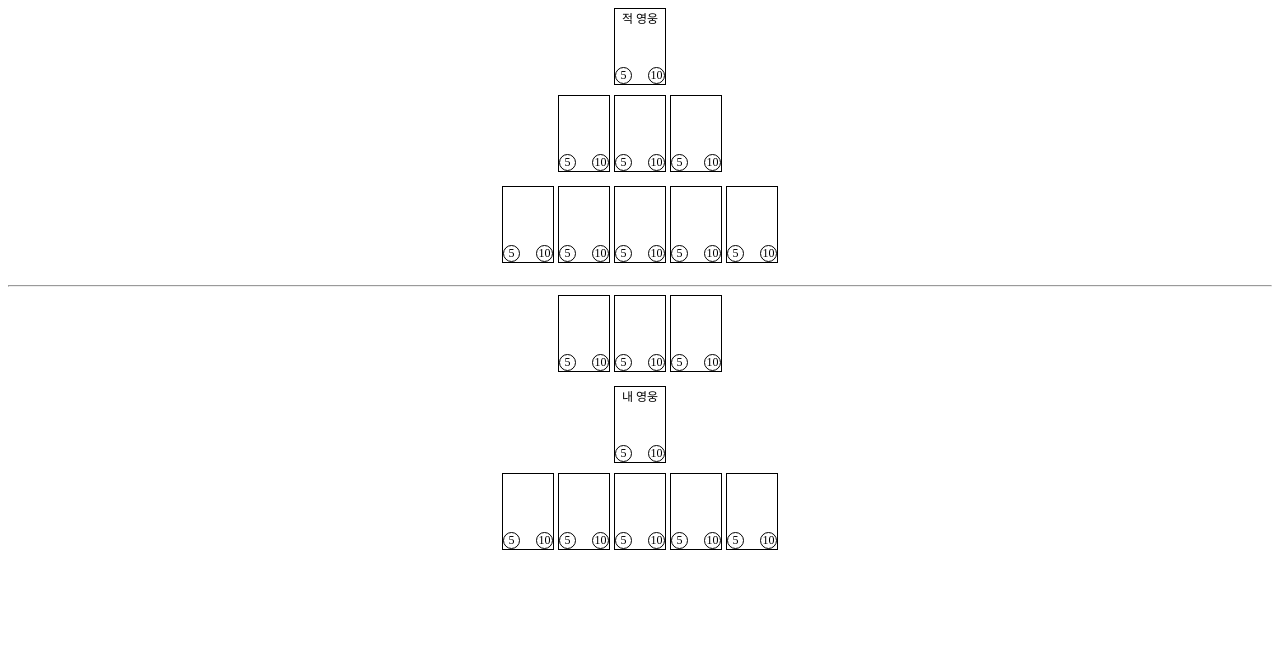
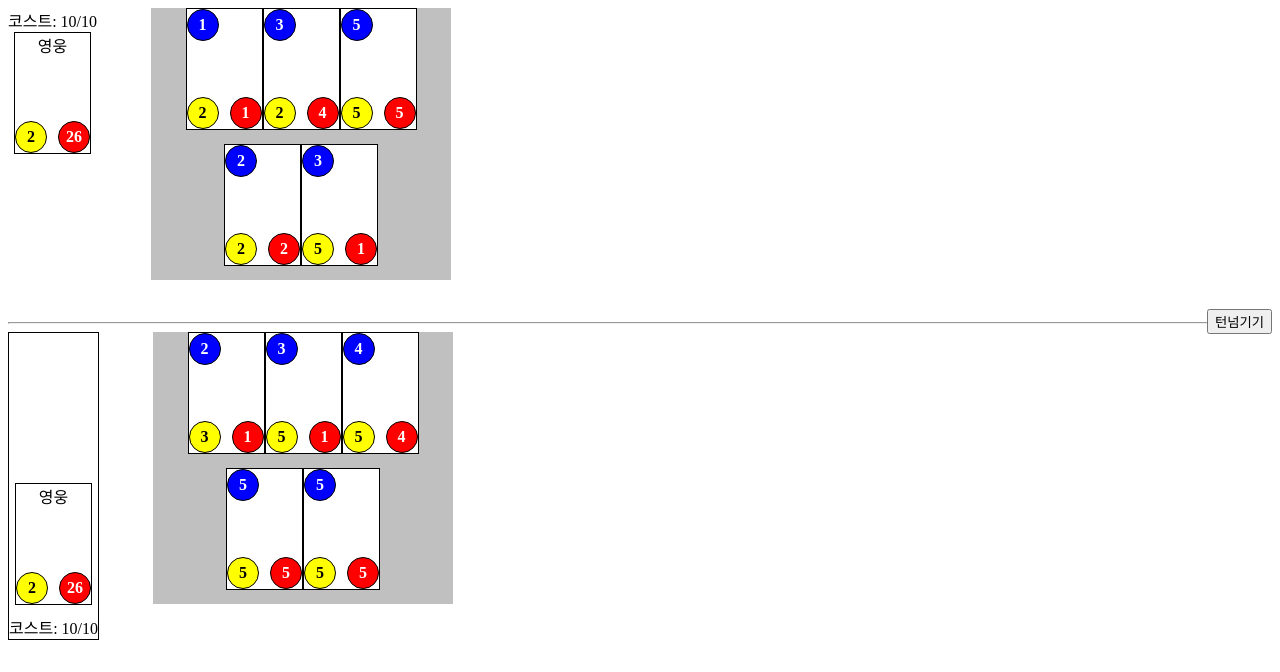
Before and after one commit to ohjooyeong/webgamejs, a plain HTML site: page JasStone/index.html in a window 1280 px wide. Drawn offline with Linux system fonts and the light colour scheme.

Commit message:
JasStone half func done

```diff
--- a/JasStone/index.html
+++ b/JasStone/index.html
@@ -8,6 +8,19 @@
     <style>
         #my,
         #rival {
+            display: inline-block;
+            vertical-align: top;
+            margin-right: 50px;
+        }
+        .turn {
+            border: 1px solid black;
+        }
+        #my-deck,
+        #rival-deck {
+            display: inline-block;
+            vertical-align: top;
+            width: 300px;
+            background: silver;
         }
         #rival-deck,
         #rival-hero,
@@ -18,126 +31,82 @@
             text-align: center;
         }
         .card {
-            width: 50px;
-            height: 75px;
+            width: 75px;
+            height: 120px;
             display: inline-block;
             position: relative;
             border: 1px solid black;
             margin-bottom: 10px;
+            background: white;
         }
         .card-name {
             text-align: center;
-            font-size: 12px;
+            font-size: 14px;
         }
         .card-att,
-        .card-hp {
+        .card-hp,
+        .card-cost {
             text-align: center;
-            font-size: 12px;
-            width: 15px;
-            height: 15px;
+            font-weight: bold;
+            font-size: 16px;
+            line-height: 30px;
+            width: 30px;
+            height: 30px;
             border-radius: 50%;
             display: inline-block;
             position: absolute;
             bottom: 0;
             border: 1px solid black;
         }
+        .card-cost {
+            bottom: auto;
+            top: 0;
+            left: 0;
+            color: white;
+            background-color: blue;
+        }
         .card-att {
             left: 0;
+            background-color: yellow;
         }
         .card-hp {
             right: 0;
+            background-color: red;
+            color: white;
+        }
+        .card-hidden {
+            display: none;
+        }
+        #turn-btn {
+            float: right;
+            position: relative;
+            top: -23px;
         }
     </style>
     <body>
         <div id="rival">
-            <div id="rival-deck">
-                <div class="card">
-                    <div class="card-name">적 영웅</div>
-                    <div class="card-att">5</div>
-                    <div class="card-hp">10</div>
-                </div>
-            </div>
-            <div id="rival-deck">
-                <div class="card">
-                    <div class="card-att">5</div>
-                    <div class="card-hp">10</div>
-                </div>
-                <div class="card">
-                    <div class="card-att">5</div>
-                    <div class="card-hp">10</div>
-                </div>
-                <div class="card">
-                    <div class="card-att">5</div>
-                    <div class="card-hp">10</div>
-                </div>
-            </div>
+            <div>코스트: <span id="rival-cost">10</span>/<span>10</span></div>
+            <div id="rival-hero"></div>
+            <div id="rival-cards" style="height: 150px;"></div>
         </div>
         <div id="rival-deck">
-            <div class="card">
-                <div class="card-att">5</div>
-                <div class="card-hp">10</div>
-            </div>
-            <div class="card">
-                <div class="card-att">5</div>
-                <div class="card-hp">10</div>
-            </div>
-            <div class="card">
-                <div class="card-att">5</div>
-                <div class="card-hp">10</div>
-            </div>
-            <div class="card">
-                <div class="card-att">5</div>
-                <div class="card-hp">10</div>
-            </div>
-            <div class="card">
-                <div class="card-att">5</div>
-                <div class="card-hp">10</div>
-            </div>
+            <div>덱</div>
         </div>
         <hr />
-        <div id="my">
-            <div id="my-cards">
-                <div class="card">
-                    <div class="card-att">5</div>
-                    <div class="card-hp">10</div>
-                </div>
-                <div class="card">
-                    <div class="card-att">5</div>
-                    <div class="card-hp">10</div>
-                </div>
-                <div class="card">
-                    <div class="card-att">5</div>
-                    <div class="card-hp">10</div>
-                </div>
-            </div>
-            <div id="my-hero">
-                <div class="card">
-                    <div class="card-name">내 영웅</div>
-                    <div class="card-att">5</div>
-                    <div class="card-hp">10</div>
-                </div>
-            </div>
+        <button id="turn-btn">턴넘기기</button>
+        <div id="my" class="turn">
+            <div id="my-cards" style="height: 150px;"></div>
+            <div id="my-hero"></div>
+            <div>코스트: <span id="my-cost">10</span>/<span>10</span></div>
         </div>
         <div id="my-deck">
+            <div>덱</div>
+        </div>
+        <div class="card-hidden">
             <div class="card">
-                <div class="card-att">5</div>
-                <div class="card-hp">10</div>
-            </div>
-            <div class="card">
-                <div class="card-att">5</div>
-                <div class="card-hp">10</div>
-            </div>
-            <div class="card">
-                <div class="card-att">5</div>
-                <div class="card-hp">10</div>
-            </div>
-            <div class="card">
-                <div class="card-att">5</div>
-                <div class="card-hp">10</div>
-            </div>
-            <div class="card">
-                <div class="card-att">5</div>
-                <div class="card-hp">10</div>
+                <div class="card-cost"></div>
+                <div class="card-att"></div>
+                <div class="card-hp"></div>
             </div>
         </div>
         <script src="jasStone.js"></script>
--- a/JasStone/jasStone.js
+++ b/JasStone/jasStone.js
@@ -0,0 +1,154 @@
+var 상대 = {
+    영웅: document.querySelector("#rival-hero"),
+    덱: document.querySelector("#rival-deck"),
+    필드: document.querySelector("#rival-cards"),
+    코스트: document.querySelector("#rival-cost"),
+    덱data: [],
+    영웅data: [],
+    필드data: [],
+};
+
+var 나 = {
+    영웅: document.querySelector("#my-hero"),
+    덱: document.querySelector("#my-deck"),
+    필드: document.querySelector("#my-cards"),
+    코스트: document.querySelector("#my-cost"),
+    덱data: [],
+    영웅data: [],
+    필드data: [],
+};
+
+var 턴 = true;
+var 턴버튼 = document.querySelector("#turn-btn");
+
+function 카드돔연결(데이터, 돔, 영웅) {
+    var 카드 = document.querySelector(".card-hidden .card").cloneNode(true);
+    카드.querySelector(".card-cost").textContent = 데이터.cost;
+    카드.querySelector(".card-att").textContent = 데이터.att;
+    카드.querySelector(".card-hp").textContent = 데이터.hp;
+    if (영웅) {
+        카드.querySelector(".card-cost").style.display = "none";
+        var 이름 = document.createElement("div");
+        이름.textContent = "영웅";
+        데이터.field = true;
+        카드.appendChild(이름);
+    }
+    카드.addEventListener("click", function (card) {
+        if (턴) {
+            // 내 턴이면 카드를 뽑고
+            if (!데이터.mine || 데이터.field) {
+                //상대 카드거나 필드에 있으면
+                return;
+            }
+            var 현재코스트 = Number(나.코스트.textContent);
+            if (현재코스트 < 데이터.cost) {
+                return;
+            }
+            var idx = 나.덱data.indexOf(데이터);
+            나.덱data.splice(idx, 1);
+            나.필드data.push(데이터);
+            나.덱.innerHTML = "";
+            나.필드.innerHTML = "";
+            나.필드data.forEach(function (data) {
+                카드돔연결(data, 나.필드);
+            });
+            나.덱data.forEach(function (data) {
+                카드돔연결(data, 나.덱);
+            });
+            데이터.field = true;
+            나.코스트.textContent = 현재코스트 - 데이터.cost;
+            내덱생성(1);
+        } else {
+            // 상대 턴인데
+            if (데이터.mine || 데이터.field) {
+                // 내 카드거나 필드에 있으면
+                return;
+            }
+            var 현재코스트 = Number(상대.코스트.textContent);
+            if (현재코스트 < 데이터.cost) {
+                return;
+            }
+            var idx = 상대.덱data.indexOf(데이터);
+            상대.덱data.splice(idx, 1);
+            상대.필드data.push(데이터);
+            상대.덱.innerHTML = "";
+            상대.필드.innerHTML = "";
+            상대.필드data.forEach(function (data) {
+                카드돔연결(data, 상대.필드);
+            });
+            상대.덱data.forEach(function (data) {
+                카드돔연결(data, 상대.덱);
+            });
+            데이터.field = true;
+            상대.코스트.textContent = 현재코스트 - 데이터.cost;
+            상대덱생성(1);
+        }
+    });
+    돔.appendChild(카드);
+}
+
+function 상대덱생성(개수) {
+    for (var i = 0; i < 개수; i++) {
+        상대.덱data.push(카드공장());
+    }
+    상대.덱.innerHTML = "";
+    상대.덱data.forEach(function (data) {
+        카드돔연결(data, 상대.덱);
+    });
+}
+function 내덱생성(개수) {
+    for (var i = 0; i < 개수; i++) {
+        나.덱data.push(카드공장(false, true));
+    }
+    나.덱.innerHTML = "";
+    나.덱data.forEach(function (data) {
+        카드돔연결(data, 나.덱);
+    });
+}
+function 내영웅생성() {
+    나.영웅data = 카드공장(true, true);
+    카드돔연결(나.영웅data, 나.영웅, true);
+}
+function 상대영웅생성() {
+    상대.영웅data = 카드공장(true);
+    카드돔연결(상대.영웅data, 상대.영웅, true);
+}
+
+function Card(영웅, 내카드) {
+    if (영웅) {
+        this.att = Math.ceil(Math.random() * 2);
+        this.hp = Math.floor(Math.random() * 2) + 25;
+        this.hero = true;
+    } else {
+        this.att = Math.ceil(Math.random() * 5);
+        this.hp = Math.ceil(Math.random() * 5);
+        this.cost = Math.floor((this.att + this.hp) / 2);
+    }
+    if (내카드) {
+        this.mine = true;
+    }
+}
+
+function 카드공장(영웅, 내카드) {
+    return new Card(영웅, 내카드);
+}
+
+function 초기세팅() {
+    상대덱생성(5);
+    내덱생성(5);
+    내영웅생성();
+    상대영웅생성();
+}
+
+턴버튼.addEventListener("click", function () {
+    턴 = !턴;
+    if (턴) {
+        나.코스트.textContent = 10;
+    } else {
+        상대.코스트.textContent = 10;
+    }
+    document.querySelector("#rival").classList.toggle("turn");
+    document.querySelector("#my").classList.toggle("turn");
+});
+
+초기세팅();
```
